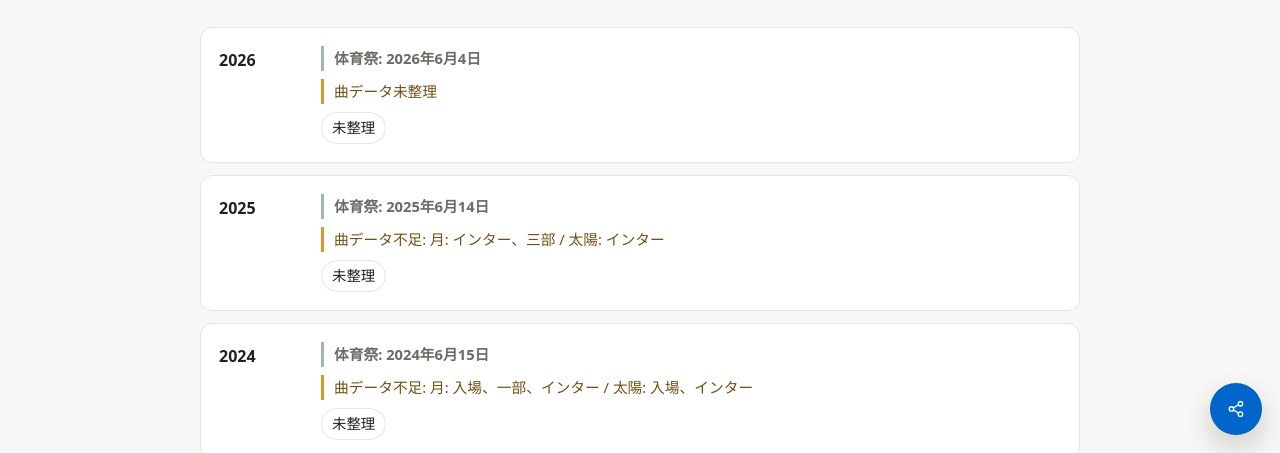
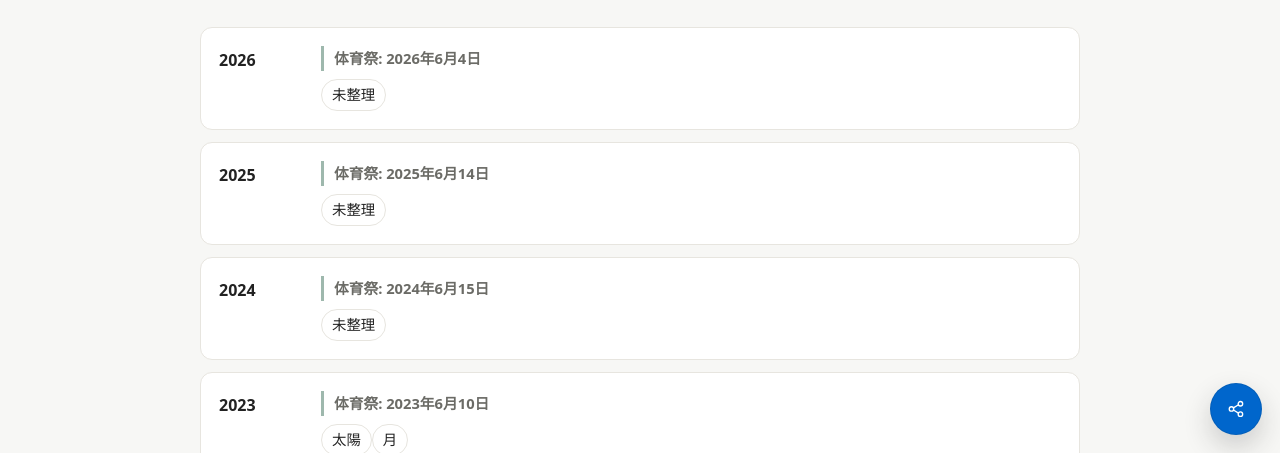
Before and after one commit to massgame-fzk/MassGameArchive, an Astro site: page /years in a window 1280 px wide. Shown: the part 347-800 px from the top of the page. Built offline with nearby package versions, Linux system fonts and the light colour scheme; Astro itself is replaced by a stand-in of ours.

Commit message:
Hide about link on about page and remove year missing notes

```diff
--- a/src/pages/years/index.astro
+++ b/src/pages/years/index.astro
@@ -1,13 +1,12 @@
 ---
 import BaseLayout from "../../layouts/BaseLayout.astro";
-import { formatEventDate, missingMusicComment, years } from "../../data/archive";
+import { formatEventDate, years } from "../../data/archive";
 
 const sorted = [...years]
   .sort((a, b) => b.year - a.year)
   .map((entry) => ({
     ...entry,
     eventDateLabel: formatEventDate(entry.eventDate),
-    missingMusicComment: missingMusicComment(entry.year),
   }));
 ---
 
@@ -24,7 +23,6 @@ const sorted = [...years]
           <span class="year-number">{entry.year}</span>
           <div>
             {entry.eventDateLabel && <p class="year-card-event">体育祭: {entry.eventDateLabel}</p>}
-            {entry.missingMusicComment && <p class="year-card-comment">{entry.missingMusicComment}</p>}
             <p>
               {entry.groups.map((group) => <span class="tag">{group}</span>)}
             </p>
--- a/src/styles/global.css
+++ b/src/styles/global.css
@@ -679,7 +679,6 @@ p {
 }
 
 .year-card-event,
-.year-card-comment,
 .data-comment {
   border-left: 3px solid #d39a2d;
   font-size: 0.92rem;
@@ -691,10 +690,6 @@ p {
   border-left-color: #9eb8ad;
   color: #35564c;
   font-weight: 700;
-}
-
-.year-card p.year-card-comment {
-  color: #725014;
 }
 
 .data-comment {
```
